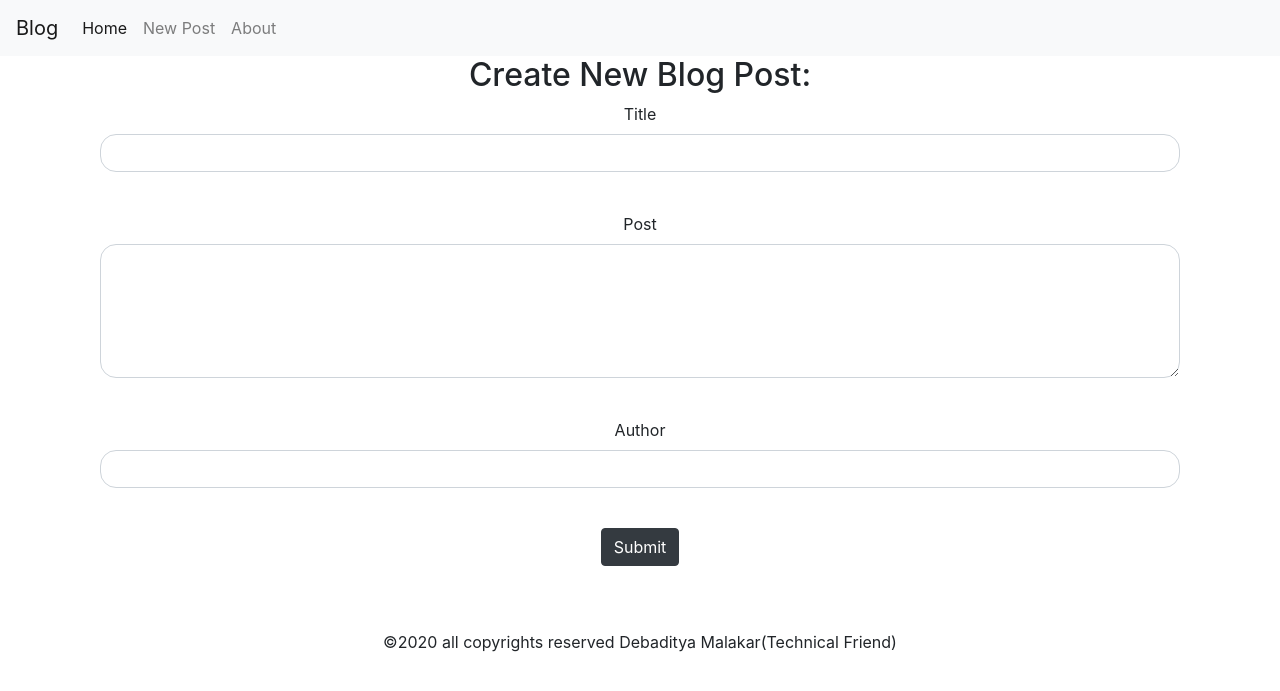
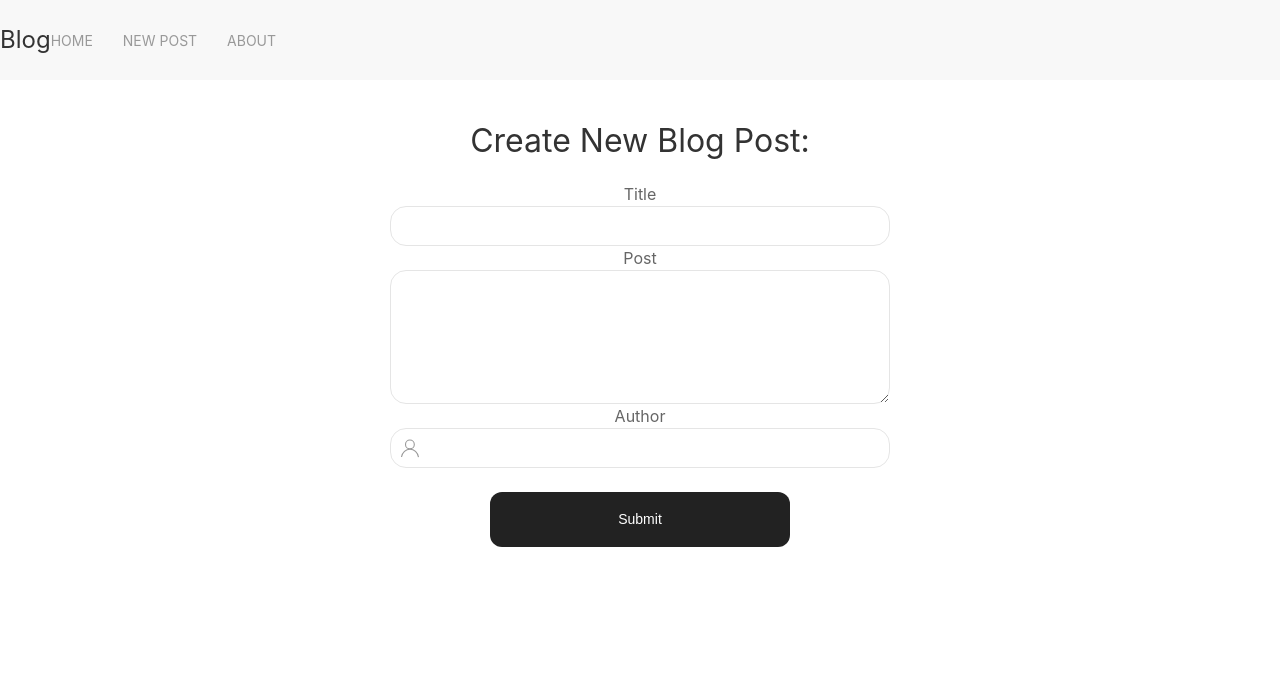
Before and after one commit to IronManCool001/blogApp, a Flask app: page /createPost in a window 1280 px wide. Shown: the top 691 px of the page. Run offline with Flask 2, Linux system fonts and the light colour scheme; some libraries are stand-ins or nearby versions.

Commit message:
Add files via upload

```diff
--- a/app/templates/posts.html
+++ b/app/templates/posts.html
@@ -1,28 +1,22 @@
 <head>
-<title>Create New Post</title>
   <link rel="icon" href="./static/favicon.ico">
+  <!-- UIkit CSS -->
+  <link rel="stylesheet" href="https://cdn.jsdelivr.net/npm/uikit@3.5.9/dist/css/uikit.min.css" />
+  <!-- UIkit JS -->
+  <script src="https://cdn.jsdelivr.net/npm/uikit@3.5.9/dist/js/uikit.min.js"></script>
+  <script src="https://cdn.jsdelivr.net/npm/uikit@3.5.9/dist/js/uikit-icons.min.js"></script>
   <!-- CSS -->
 <head>
 <title>Create New Post</title>
 <link rel="icon" href="./static/favicon.ico">
-    <!-- CSS -->
-    <link rel="stylesheet" href="https://cdn.jsdelivr.net/npm/bootstrap@4.5.3/dist/css/bootstrap.min.css" integrity="sha384-TX8t27EcRE3e/ihU7zmQxVncDAy5uIKz4rEkgIXeMed4M0jlfIDPvg6uqKI2xXr2" crossorigin="anonymous">
-
-    <!-- jQuery and JS bundle w/ Popper.js -->
-    <script src="https://code.jquery.com/jquery-3.5.1.slim.min.js" integrity="sha384-DfXdz2htPH0lsSSs5nCTpuj/zy4C+OGpamoFVy38MVBnE+IbbVYUew+OrCXaRkfj" crossorigin="anonymous"></script>
-    <script src="https://cdn.jsdelivr.net/npm/bootstrap@4.5.3/dist/js/bootstrap.bundle.min.js" integrity="sha384-ho+j7jyWK8fNQe+A12Hb8AhRq26LrZ/JpcUGGOn+Y7RsweNrtN/tE3MoK7ZeZDyx" crossorigin="anonymous"></script>
 </head>
 <body>
 <center>
-    <nav class="navbar navbar-expand-lg navbar-light bg-light">
-        <a class="navbar-brand" href="/">Blog</a>
-        <button class="navbar-toggler" type="button" data-toggle="collapse" data-target="#navbarText" aria-controls="navbarText" aria-expanded="false" aria-label="Toggle navigation">
-          <span class="navbar-toggler-icon"></span>
-        </button>
-        <div class="collapse navbar-collapse" id="navbarText">
-          <ul class="navbar-nav mr-auto">
+  <nav class="uk-navbar-container uk-margin" uk-navbar>
+    <a class="uk-navbar-item uk-logo" href="/">Blog</a>
+      <ul class="uk-navbar-nav">
         <li class="nav-item active">
-              <a class="nav-link" href="/">Home <span class="sr-only">(current)</span></a>
+          <a class="nav-link" href="/">Home </a>
         </li>
         <li class="nav-item">
           <a class="nav-link" href="#">New Post</a>
@@ -30,34 +24,30 @@
           <li class="nav-item">
             <a class="nav-link" href="/about">About</a>
             </li>
+        </li>
       </ul>
     </div>
   </nav>
     <h2>Create New Blog Post:</h2>
-    <div class="container container-fluid">
-        <form action='/posts' method='POST'>
-            <div class="form-group container container-fluid">
+    <div class="uk-container">
+        <form action='/posts' method='POST' class="uk-form-horizontal">
                 <label for="title">Title</label>
                 <br/>
-                <input type='text' name='title' id='title' class="form-control" id="exampleInputEmail1" aria-describedby="emailHelp" width="50%" style="border-radius:16px">
+                <input type='text' name='title' id='title' class="uk-input uk-form-width-large" id="exampleInputEmail1" aria-describedby="emailHelp" width="50%" style="border-radius:16px">
+            <br/>
+                <label for="content">Post</label>
+                <br>
+                 <textarea type='text' name='content' id='content' class="uk-textarea uk-form-width-large" id="exampleFormControlTextarea1" rows="5" width="50%" style="border-radius:16px"></textarea>
+            <br/>
+                <label for="author">Author</label>
+                <br/>
+            <div class="uk-inline">
+                <span class="uk-form-icon" uk-icon="icon: user"></span><input width="50%" style="border-radius:16px" type='text' name='author' id='author' class="uk-input uk-form-width-large" id="usr">
             </div>
             <br/>
-            <div class="form-group container container-fluid">
-                <label for="content">Post</label>
             <br>
-                <textarea type='text' name='content' id='content' class="form-control" id="exampleFormControlTextarea1" rows="5" width="50%" style="border-radius:16px"></textarea>
-            </div>
-            <br/>
-            <div class="form-group container container-fluid">
-                <label for="author">Author</label>
-                <br/>
-                <input width="50%" style="border-radius:16px" type='text' name='author' id='author' class="form-control" id="usr">
-            </div>
-            <br/>
-            <input type='submit' value='Submit' class="btn btn-dark">
+            <input type='submit' value="Submit" class="uk-button-secondary uk-width-1-4  uk-button-large" style="border-radius: 12px;;">
     </form>
-        <br><br>
-        &copy;2020 all copyrights reserved Debaditya Malakar(Technical Friend)
     </div>
 </center>
 </body>
```
Also changed, not shown: app/templates/about.html (+11 -18 lines), app/templates/edit.html (+20 -29 lines), app/templates/index.html (+21 -27 lines), app/server.py (line endings or trailing spaces), app/static/logo_1.jpg (added), app/static/manifest.json, app/static/style.css (line endings or trailing spaces), main.py (line endings or trailing spaces). Lines whose indentation alone changed are shown as unchanged.
